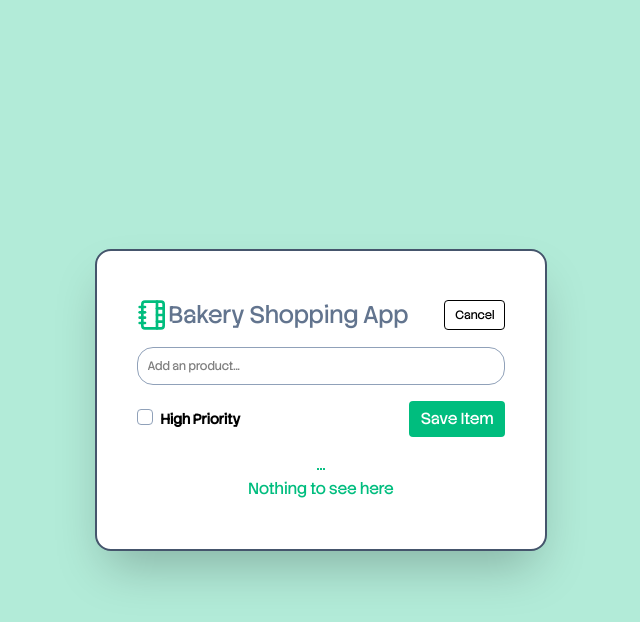
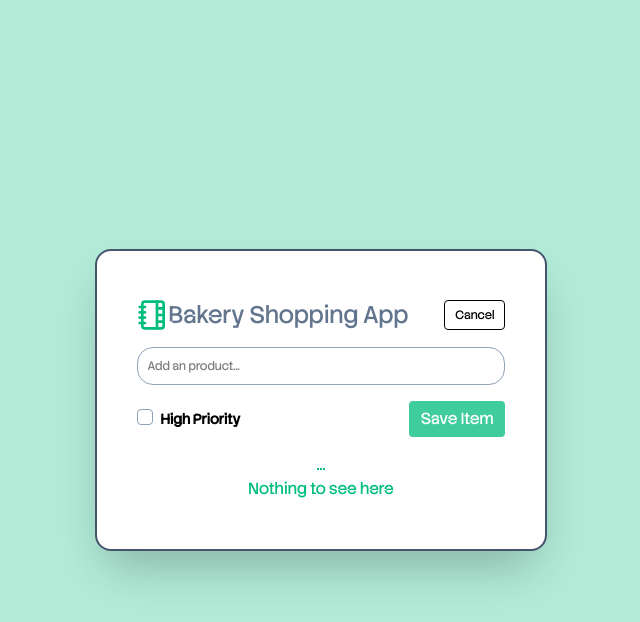
Before and after one commit to thesnakebite/fundamentals-vue, a Vue app: page / in a window 1280 px wide. Both pictures are taken after a click on the button "Add Item". Shown: the top 622 px of the page, without its empty margins (319-959 px from the left). Built offline with nearby package versions, Linux system fonts and the light colour scheme.

Commit message:
correct disabled button condition using string length validation

```diff
--- a/src/components/HelloWorld.vue
+++ b/src/components/HelloWorld.vue
@@ -77,7 +77,8 @@
                         <span class="text-sm font-bold">High Priority</span>
                     </div>
                     <button
-                        class="btn-sm bg-vue px-3 py-1.5 rounded text-white"
+                        :disabled="newItem.length < 5"
+                        class="btn-sm bg-vue px-3 py-1.5 rounded text-white disabled:opacity-75 disabled:cursor-not-allowed"
                     >
                         Save Item
                     </button>
```
